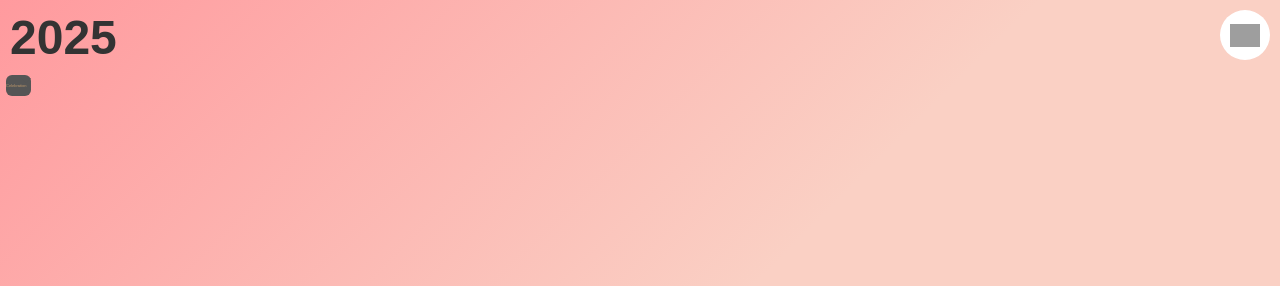
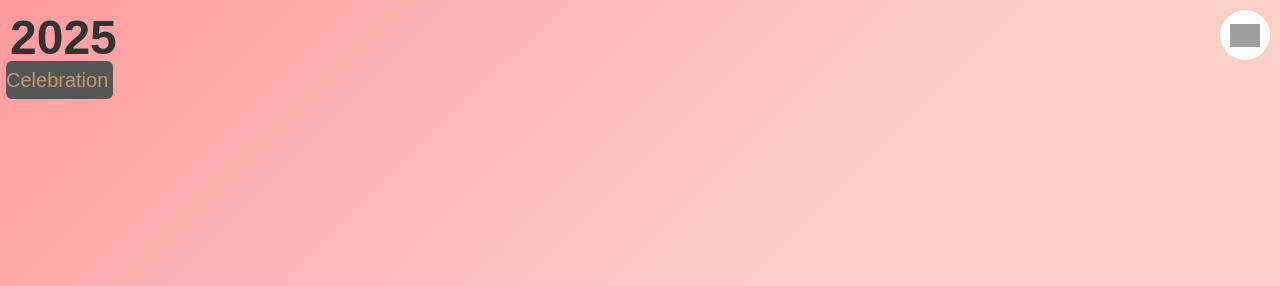
Before and after one commit to devmanishkumarnaik/dashboard, a plain HTML site: page index.html in a window 1280 px wide. Both pictures are taken after a click on the element "2025". Shown: the top 286 px of the page. Drawn offline with Linux system fonts and the light colour scheme; grey boxes are pictures that could not be loaded.

Commit message:
Update index.html

```diff
--- a/index.html
+++ b/index.html
@@ -187,7 +187,7 @@
 .popup .popuptext {
   visibility: hidden;
   width: 80px;
-  font-size: 4px;
+  font-size: 20px;
   background-color: #555;
   color: #fff;
   text-align: center;
```
